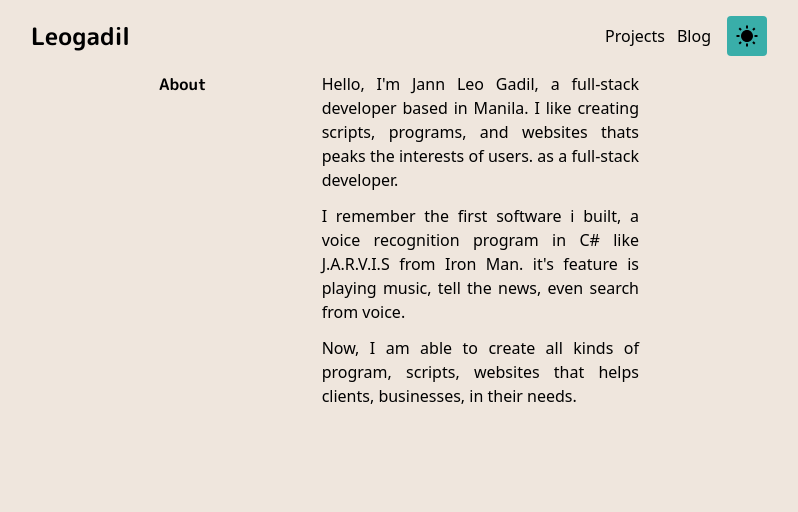
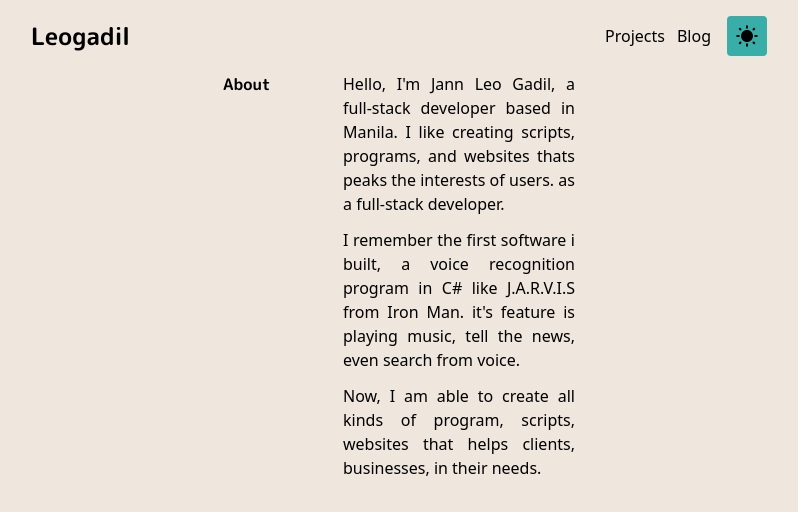
Before and after one commit to leogadil/website, a Next.js app: page / in a window 1280 px wide. Shown: the top 512 px of the page, without its empty margins (241-1039 px from the left). Built offline with nearby package versions, Linux system fonts and the light colour scheme.

Commit message:
update main div width

```diff
--- a/pages/index.tsx
+++ b/pages/index.tsx
@@ -32,7 +32,7 @@ const Home: NextPage = () => {
 				</div>
 			</div>
 		</nav>
-		<main className="w-screen max-w-lg mx-auto overflow-hidden px-4">
+		<main className="w-screen max-w-sm mx-auto overflow-hidden px-4">
 			<div className=" grid grid-cols-3 gap-2">
 				<div className="text-left">
 					<span className="font-bold font-mplus ">About</span>
```
